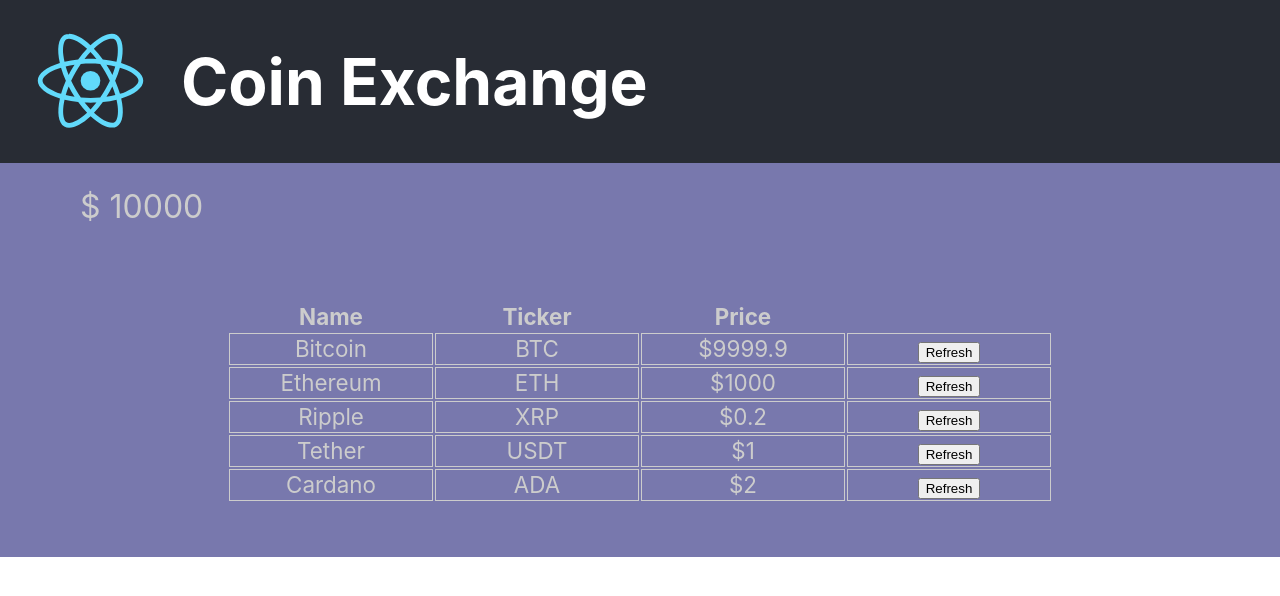
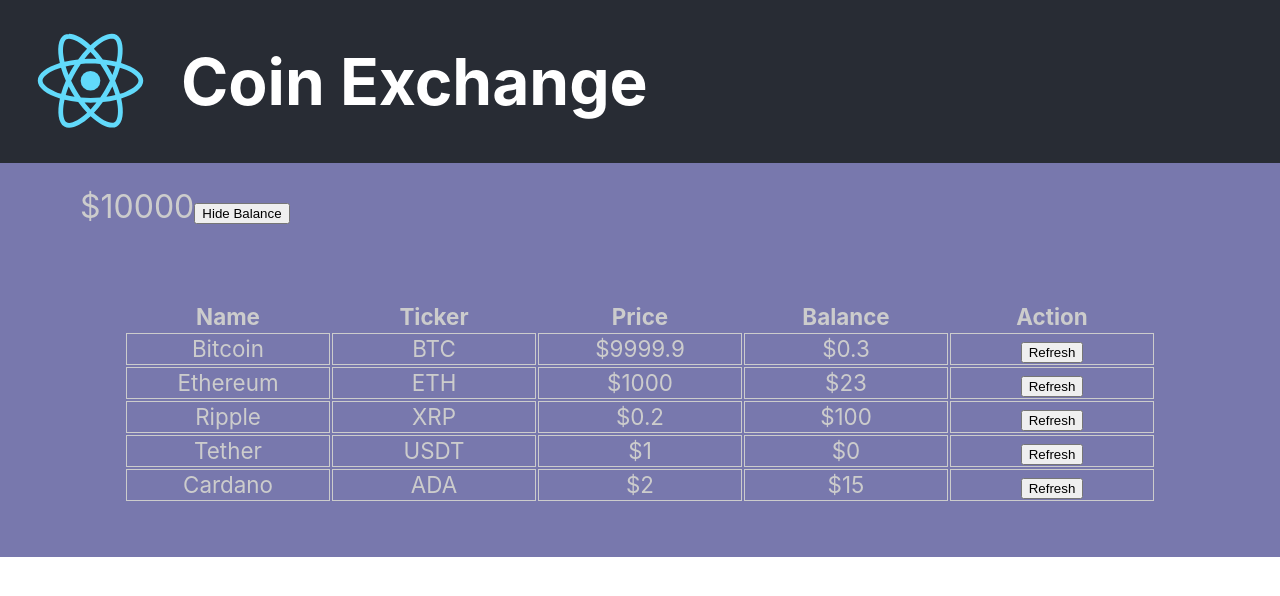
Before and after one commit to AnesBkdm/basic-exchange, a React (Create React App) app: page / in a window 1280 px wide. Shown: the top 596 px of the page. Built offline with nearby package versions, Linux system fonts and the light colour scheme.

Commit message:
Hide Balances

```diff
--- a/src/App.js
+++ b/src/App.js
@@ -1,6 +1,5 @@
 import React from 'react';
 import AccountBalance from './components/AccountBalance/AccountBalance'
-import { v4 as uuidv4 } from 'uuid';
 import CoinList from './components/CoinList/CoinList';
 import Header from './components/Header/Header'
 import styled from 'styled-components';
@@ -18,107 +17,87 @@
 class App extends React.Component {
   constructor (props){
     super(props);
+
     this.handleRefresh = this.handleRefresh.bind(this);
+    this.handleHide = this.handleHide.bind(this);
+
     this.state = {
+      showBalance: true,
       balance: 10000,
       coinData:[
         {
-          key: uuidv4(),
           name: 'Bitcoin',
           ticker: 'BTC',
-          price: 9999.9
+          price: 9999.9,
+          balance: 0.3
         },
         {
-          key: uuidv4(),
           name: 'Ethereum',
           ticker: 'ETH',
-          price: 1000
+          price: 1000,
+          balance: 23
         },
         {
-          key: uuidv4(),
           name: 'Ripple',
           ticker: 'XRP',
-          price: 0.2
+          price: 0.2,
+          balance: 100
         },
         {
-          key: uuidv4(),
           name: 'Tether',
           ticker: 'USDT',
-          price: 1
+          price: 1,
+          balance: 0,
         },
         {
-          key: uuidv4(),
           name: 'Cardano',
           ticker: 'ADA',
-          price: 2
+          price: 2,
+          balance: 15
         }
       ],
     };
   };
 
   handleRefresh(valueChangeTicker) {
-    const newCoinData = this.state.coinData.map( function({ticker, name, price}) {
+    const newCoinData = this.state.coinData.map( function(values) {
 
-      let newPrice = price;
+      let newValues = {...values};
 
-      if (valueChangeTicker === ticker) {
+      if (valueChangeTicker === values.ticker) {
         const randomPercentage = 0.995 + Math.random() * 0.01;
-        newPrice = newPrice * randomPercentage;
+        newValues.price = newValues.price * randomPercentage;
       }
 
-      return {
-        ticker,
-        name,
-        price: newPrice
-      }
+      return newValues;
     });
 
     this.setState({coinData: newCoinData});
+  }
+
+  handleHide() {
+    this.setState(function(oldState){
+      return {
+        ...oldState,
+        showBalance: !oldState.showBalance
+      }
+    })
   }
 
   render() {
     return (
       <Div className="App">
         <Header />
-        <AccountBalance amount={this.state.balance} />
-        <CoinList coinData={this.state.coinData} handleRefresh={this.handleRefresh} />
+        <AccountBalance amount={this.state.balance}
+                        handleHide={this.handleHide}
+                        showBalance={this.state.showBalance}
+        />
+        <CoinList coinData={this.state.coinData}
+                  handleRefresh={this.handleRefresh}
+                  showBalance={this.state.showBalance} />
       </Div>
     );
   }
-
 };
 
-/**
- * Material UI!!!!
- */
-// function App() {
-//   return (
-//     <div className="App">
-//       <header className="App-header">
-//         <img src={logo} alt='react logo' className='App-logo'/>
-//         <h1 className='App-title'>
-//           Coin Exchange
-//         </h1>
-//       </header>
-//       <AccountBalance amount={10000} />
-//       <table className='Coin-table'>
-//           <thead>
-//               <tr>
-//                   <th>Name</th>
-//                   <th>Ticker</th>
-//                   <th>Price</th>
-//               </tr>
-//           </thead>
-//           <tbody>
-//             <Coin name="Bitcoin" ticker="BTC" price={9000} />
-//             <Coin name="Ethereum" ticker="ETH" price={1000} />
-//             <Coin name="Tether" ticker="USDT" price={1} />
-//             <Coin name="Ripple" ticker="XRP" price={0.2} />
-//           </tbody>
-
-//         </table>
-//     </div>
-//   );
-// }
-
 export default App;
--- a/src/components/AccountBalance/AccountBalance.jsx
+++ b/src/components/AccountBalance/AccountBalance.jsx
@@ -13,10 +13,22 @@
 `;
 
 export default class AccountBalance extends Component {
+
     render() {
+        const buttonText = this.props.showBalance ? 'Hide Balance' : 'Show Balance';
+        let balanceAmount = null;
+
+        if(this.props.showBalance){
+            balanceAmount = <>${this.props.amount}</>;
+        } else {
+            balanceAmount = null;
+        }
+
+        // const balanceAmount = this.props.showBalance ? '$'+this.props.amount : '';
         return (
             <Section>
-                $ {this.props.amount}
+                {balanceAmount}
+                <button onClick={this.props.handleHide}>{buttonText}</button>
             </Section>
         );
     }
--- a/src/components/Coin/Coin.jsx
+++ b/src/components/Coin/Coin.jsx
@@ -17,25 +17,17 @@
     handleClick(event) {
         //Prevent the default action of refresh first
         event.preventDefault();
-        setTimeout(1000);
         this.props.handleRefresh(this.props.ticker);
-
-        // const randomPercentage = 0.995 + Math.random() * 0.01;
-
-        // this.setState(function(oldState){
-        //     return {
-        //         price: oldState.price * randomPercentage
-        //     };
-        // })
-
     }
 
     render() {
+        // const balanceDisplay = this.props.showBalance ? '$' + this.props.balance : '';
         return (
             <tr>
                     <Td>{this.props.name}</Td>
                     <Td>{this.props.ticker}</Td>
                     <Td>${this.props.price}</Td>
+                    {this.props.showBalance ? <Td>${this.props.balance}</Td> : null}
                     <Td>
                         <form action='#' method='POST'>
                             <button onClick={this.handleClick}>Refresh</button>
--- a/src/components/CoinList/CoinList.jsx
+++ b/src/components/CoinList/CoinList.jsx
@@ -17,15 +17,20 @@
                     <th>Name</th>
                     <th>Ticker</th>
                     <th>Price</th>
+                    {this.props.showBalance ? <th>Balance</th> : null}
+                    <th>Action</th>
                 </tr>
             </thead>
             <tbody>
               {
-                this.props.coinData.map(({name, ticker, price}) =>
+                this.props.coinData.map(({name, ticker, price, balance}) =>
                   <Coin key={ticker}
                         handleRefresh={this.props.handleRefresh}
                         name={name}
                         ticker={ticker}
+                        handleHide={this.props.handleHide}
+                        showBalance={this.props.showBalance}
+                        balance={balance}
                         price={price}
                   />
                 )
```
